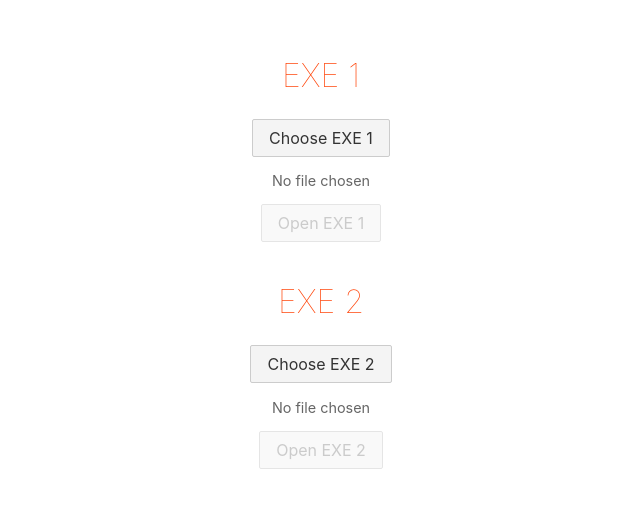
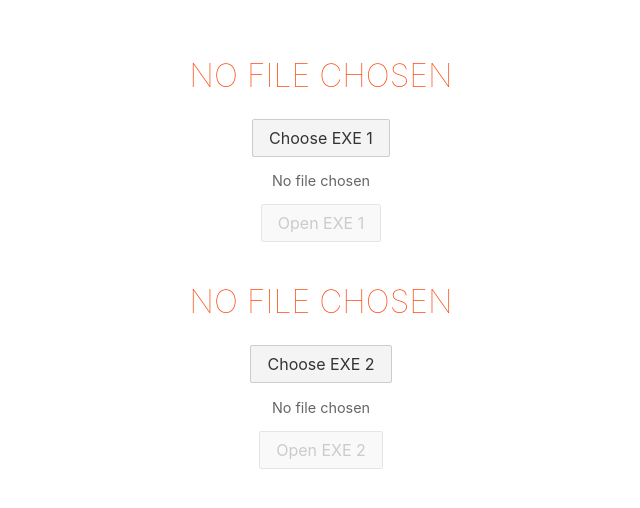
Before and after one commit to CWebb1/Arcademachinefrontend, a Svelte app in the folder electron-app-svelte-master/: page / in a window 1280 px wide. Shown: the top 508 px of the page, without its empty margins (319-959 px from the left). Built offline with nearby package versions, Linux system fonts and the light colour scheme.

Commit message:
feat: enhance executable file display with dynamic filename retrieval

```diff
--- a/electron-app-svelte-master/src/App.svelte
+++ b/electron-app-svelte-master/src/App.svelte
@@ -1,6 +1,13 @@
 <script>
+
 let exe1Path = '';
 let exe2Path = '';
+
+function getFileName(path) {
+	if (!path) return '';
+	// Windows and Unix path support
+	return path.split(/[/\\]/).pop();
+}
 
 async function chooseExe1() {
 	exe1Path = await window.electronAPI.chooseExe();
@@ -18,15 +25,16 @@ function openExe2() {
 </script>
 
 <main>
-	<h2>EXE 1</h2>
-	<button on:click={chooseExe1}>Choose EXE 1</button>
-	<span>{exe1Path ? exe1Path : 'No file chosen'}</span>
-	<button on:click={openExe1} disabled={!exe1Path}>Open EXE 1</button>
 
-	<h2>EXE 2</h2>
-	<button on:click={chooseExe2}>Choose EXE 2</button>
-	<span>{exe2Path ? exe2Path : 'No file chosen'}</span>
-	<button on:click={openExe2} disabled={!exe2Path}>Open EXE 2</button>
+   <h2>{exe1Path ? getFileName(exe1Path) : 'No file chosen'}</h2>
+   <button on:click={chooseExe1}>Choose EXE 1</button>
+   <span>{exe1Path ? exe1Path : 'No file chosen'}</span>
+   <button on:click={openExe1} disabled={!exe1Path}>Open {exe1Path ? getFileName(exe1Path) : 'EXE 1'}</button>
+
+   <h2>{exe2Path ? getFileName(exe2Path) : 'No file chosen'}</h2>
+   <button on:click={chooseExe2}>Choose EXE 2</button>
+   <span>{exe2Path ? exe2Path : 'No file chosen'}</span>
+   <button on:click={openExe2} disabled={!exe2Path}>Open {exe2Path ? getFileName(exe2Path) : 'EXE 2'}</button>
 
 </main>
 
```
